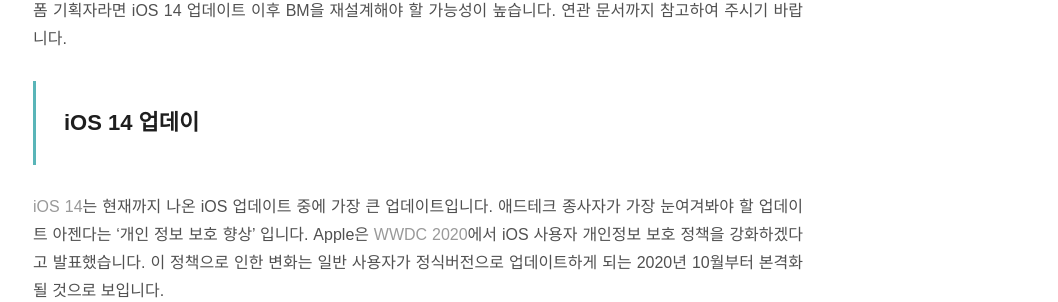
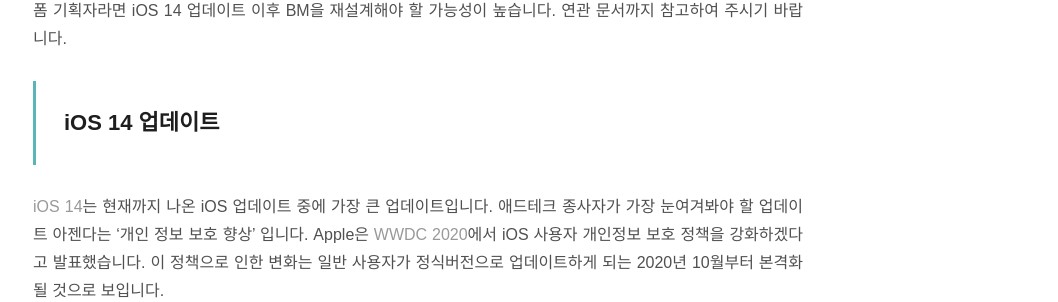
Before and after one commit to mobidays-dev/mobilab, a Jekyll site: the page built from _posts/2020-08-27-apple-ios-14-업데이트가-ad-tech-업계에-미칠-영향-1편.md, in a window 1280 px wide and 900 px high, scrolled down 511 px. Shown: the part 150-452 px from the top of the window, without its empty margins (222-1280 px from the left). Built offline with Jekyll 4.4.1, drawn with Linux system fonts in a browser that asks for light colours; comment, search, counter and statistics services are not loaded.

Commit message:
Update Post “2020-08-27-apple-ios-14-업데이트가-ad-tech-업계에-미칠-영향-1편”

```diff
--- a/_posts/2020-08-27-apple-ios-14-업데이트가-ad-tech-업계에-미칠-영향-1편.md
+++ b/_posts/2020-08-27-apple-ios-14-업데이트가-ad-tech-업계에-미칠-영향-1편.md
@@ -19,7 +19,7 @@
 
  이 글은 Ad Tech(이하 애드테크) 업계 플레이어로 대두되는 Tracking Tool(이하 트래킹툴), Ad Network(이하 애드네트워크), Ad Exchange(이하 애드익스체인지), Attribution(이하 어트리뷰션), DSP, DMP, SSP 플랫폼 사용자에게 인사이트를 제공합니다. 특히 이 글을 읽고 있는 주체가 광고주, Publisher(이하 퍼블리셔), 광고 운영자 또는 광고 플랫폼 기획자라면 iOS 14 업데이트 이후 BM을 재설계해야 할 가능성이 높습니다. 연관 문서까지 참고하여 주시기 바랍니다.
 
-> ## **iOS 14 업데이**
+> ## **iOS 14 업데이트**
 
  [iOS 14](https://www.apple.com/kr/ios/ios-14-preview/?&cid=wwa-kr-kwgo-features--slid----iPhone-&mtid=20925e2040382&aosid=p238&mnid=snaTnmPqx-dc_mtid_20925e2040382_pcrid_447580355696_pgrid_109347811852_&anonymizeip=set)는 현재까지 나온 iOS 업데이트 중에 가장 큰 업데이트입니다. 애드테크 종사자가 가장 눈여겨봐야 할 업데이트 아젠다는 ‘개인 정보 보호 향상’ 입니다. Apple은 [WWDC 2020](https://developer.apple.com/wwdc20/)에서 iOS 사용자 개인정보 보호 정책을 강화하겠다고 발표했습니다. 이 정책으로 인한 변화는 일반 사용자가 정식버전으로 업데이트하게 되는 2020년 10월부터 본격화 될 것으로 보입니다.
 
```
